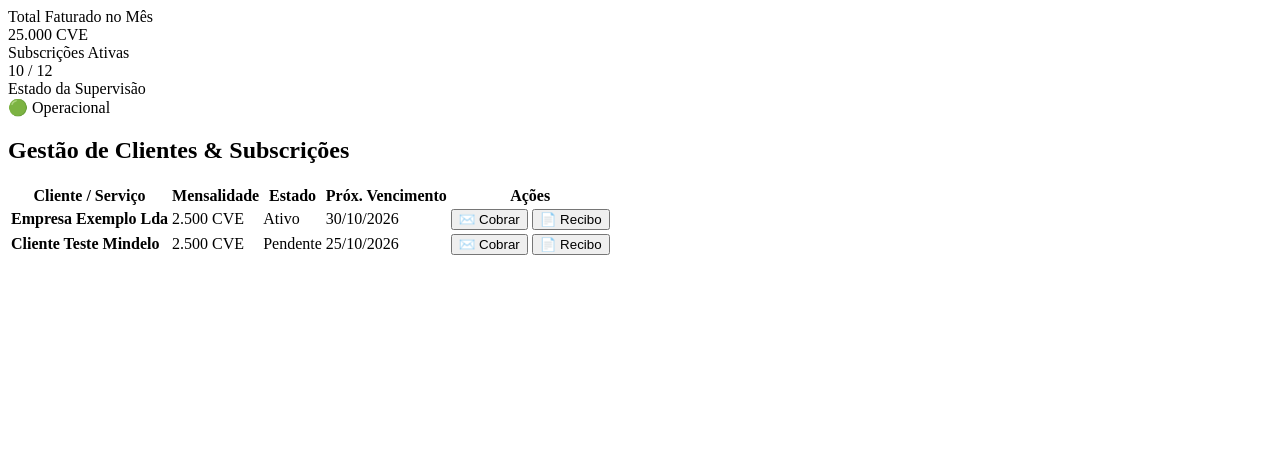
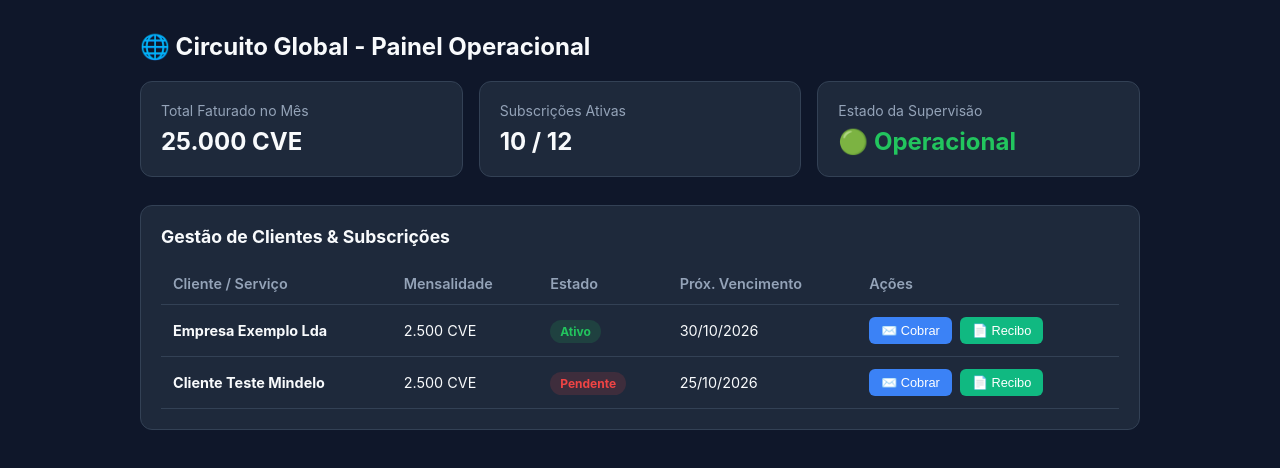
Before and after one commit to ronydias3134-art/ecossistema-autonomo, a plain HTML site: page index.html in a window 1280 px wide. Drawn offline with Linux system fonts and the light colour scheme.

Commit message:
Update index.html

```diff
--- a/index.html
+++ b/index.html
@@ -1,4 +1,152 @@
-<!-- 1. Cartões de Resumo (KPIs) -->
+<!DOCTYPE html>
+<html lang="pt">
+<head>
+    <meta charset="UTF-8">
+    <meta name="viewport" content="width=device-width, initial-scale=1.0">
+    <title>Circuito Global - Painel Operacional</title>
+    <style>
+        :root {
+            --bg-color: #0f172a;
+            --card-bg: #1e293b;
+            --text-color: #f8fafc;
+            --text-muted: #94a3b8;
+            --accent-green: #22c55e;
+            --accent-red: #ef4444;
+            --border-color: #334155;
+        }
+
+        body {
+            font-family: -apple-system, BlinkMacSystemFont, "Segoe UI", Roboto, sans-serif;
+            background-color: var(--bg-color);
+            color: var(--text-color);
+            margin: 0;
+            padding: 16px;
+        }
+
+        .container {
+            max-width: 1000px;
+            margin: 0 auto;
+        }
+
+        h1 {
+            font-size: 1.5rem;
+            margin-bottom: 20px;
+            color: var(--text-color);
+        }
+
+        /* Cartões de Resumo (KPIs) */
+        .kpi-grid {
+            display: grid;
+            grid-template-columns: repeat(auto-fit, minmax(240px, 1fr));
+            gap: 16px;
+            margin-bottom: 28px;
+        }
+
+        .kpi-card {
+            background-color: var(--card-bg);
+            border: 1px solid var(--border-color);
+            border-radius: 12px;
+            padding: 20px;
+        }
+
+        .kpi-card .title {
+            font-size: 0.875rem;
+            color: var(--text-muted);
+            margin-bottom: 8px;
+        }
+
+        .kpi-card .value {
+            font-size: 1.5rem;
+            font-weight: bold;
+        }
+
+        .kpi-card .status-ok {
+            color: var(--accent-green);
+        }
+
+        /* Tabela de Clientes */
+        .table-section {
+            background-color: var(--card-bg);
+            border: 1px solid var(--border-color);
+            border-radius: 12px;
+            padding: 20px;
+            overflow-x: auto;
+        }
+
+        .table-section h2 {
+            font-size: 1.1rem;
+            margin-top: 0;
+            margin-bottom: 16px;
+        }
+
+        table {
+            width: 100%;
+            border-collapse: collapse;
+            text-align: left;
+            font-size: 0.9rem;
+        }
+
+        th, td {
+            padding: 12px;
+            border-bottom: 1px solid var(--border-color);
+            white-space: nowrap;
+        }
+
+        th {
+            color: var(--text-muted);
+            font-weight: 600;
+        }
+
+        /* Crachás de Estado */
+        .badge {
+            padding: 4px 10px;
+            border-radius: 20px;
+            font-size: 0.75rem;
+            font-weight: bold;
+        }
+
+        .badge-active {
+            background-color: rgba(34, 197, 94, 0.15);
+            color: var(--accent-green);
+        }
+
+        .badge-pending {
+            background-color: rgba(239, 68, 68, 0.15);
+            color: var(--accent-red);
+        }
+
+        /* Botões de Ação */
+        .btn {
+            padding: 6px 12px;
+            border-radius: 6px;
+            border: none;
+            font-size: 0.8rem;
+            cursor: pointer;
+            margin-right: 4px;
+            font-weight: 500;
+        }
+
+        .btn-charge {
+            background-color: #3b82f6;
+            color: white;
+        }
+
+        .btn-receipt {
+            background-color: #10b981;
+            color: white;
+        }
+
+        .btn:hover {
+            opacity: 0.9;
+        }
+    </style>
+</head>
+<body>
+
+    <div class="container">
+        <h1>🌐 Circuito Global - Painel Operacional</h1>
+
+        <!-- 1. Cartões de Resumo -->
         <div class="kpi-grid">
             <div class="kpi-card">
                 <div class="title">Total Faturado no Mês</div>
@@ -51,3 +199,7 @@
                 </tbody>
             </table>
         </div>
+    </div>
+
+</body>
+</html>
```
Lines whose indentation alone changed are shown as unchanged.
